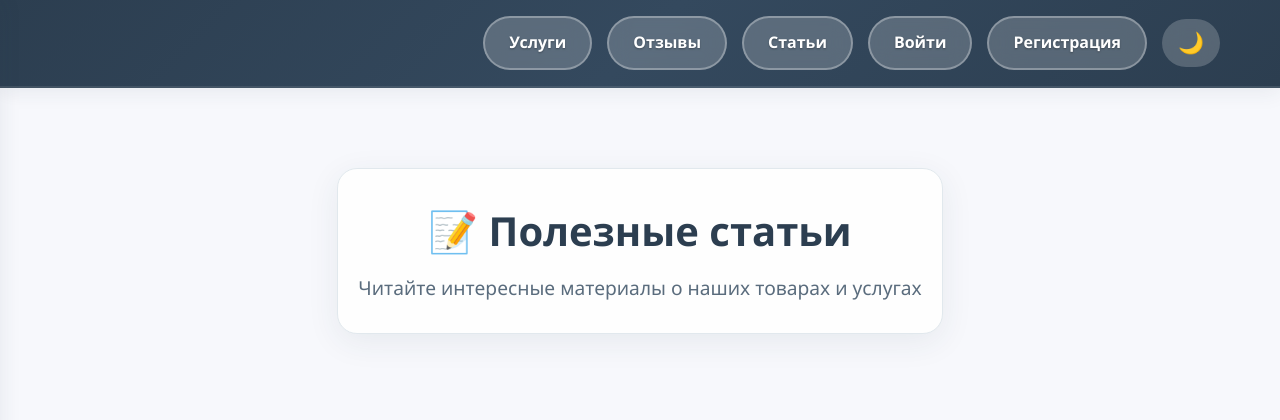
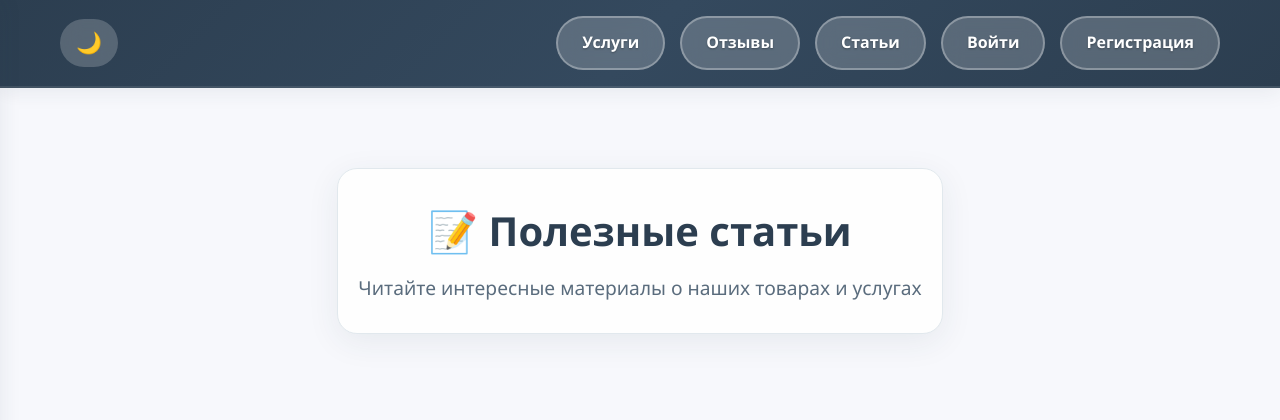
Before and after one commit to Katushka111/django_site_kyrs-main, a Django app: page /articles/ in a window 1280 px wide. Shown: the top 420 px of the page. Run offline with Django 5.2, Linux system fonts and the light colour scheme; data that the repository does not hold is empty; some libraries are stand-ins or nearby versions.

Commit message:
Update base.html

```diff
--- a/main/templates/main/base.html
+++ b/main/templates/main/base.html
@@ -13,11 +13,12 @@
 
     <header class="header">
         <div class="nav-container">
+            <button class="theme-toggle" onclick="toggleTheme()">🌙</button>
             <a href="{% url 'main:service_list' %}" class="logo"></a>
             <button class="menu-toggle" onclick="toggleMenu()">☰</button>
 
             <!-- Desktop navigation -->
-            <nav class="nav-buttons desktop-nav">
+            <nav class="nav-buttons desktop-nav" style="margin-left:auto;">
                 {%if product_list%}
                 <a href="{% url 'main:product_list' %}" class="nav-btn">Товары</a>
                 {%endif%}
@@ -34,7 +35,6 @@
                 <a href="{% url 'user:login' %}" class="nav-btn">Войти</a>
                 <a href="{% url 'user:register' %}" class="nav-btn">Регистрация</a>
                 {%endif%}
-                <button class="theme-toggle" onclick="toggleTheme()">🌙</button>
             </nav>
 
             <!-- Sidebar navigation -->
```
